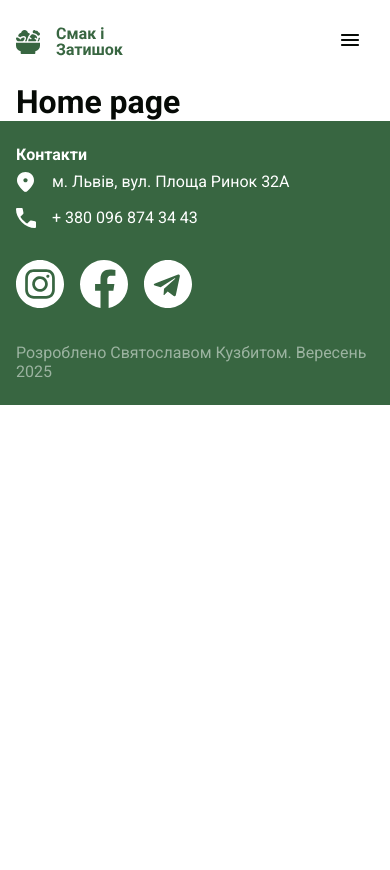
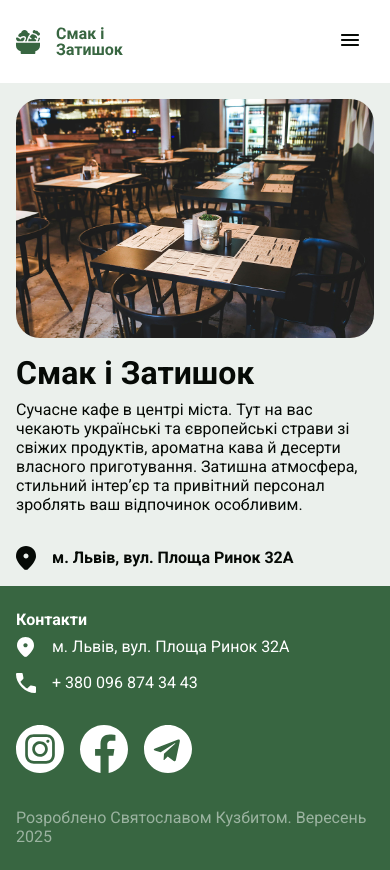
Before and after one commit to SviatKuzbyt/TasteComfortCafe, a Vue app: page / in a window 390 px wide. Before the commit the page ends 844 px from the top, so only its background shows below. Built offline with nearby package versions, Linux system fonts and the light colour scheme.

Commit message:
added about block

```diff
--- a/index.html
+++ b/index.html
@@ -7,7 +7,7 @@
     <link rel="preconnect" href="https://fonts.gstatic.com" crossorigin>
     <link href="https://fonts.googleapis.com/css2?family=Roboto:ital,wght@0,100..900;1,100..900&display=swap" rel="stylesheet">
     <meta name="viewport" content="width=device-width, initial-scale=1.0">
-    <title>Vite App</title>
+    <title>Смак і затишок</title>
   </head>
   <body>
     <div id="app"></div>
--- a/src/App.vue
+++ b/src/App.vue
@@ -4,24 +4,15 @@ import CafeFooter from './components/CafeFooter.vue';
 </script>
 
 <template>
-  <div class="main">
     <cafe-top-bar></cafe-top-bar>
     <router-view></router-view>
     <cafe-footer></cafe-footer>
-  </div>
 </template>
 
 <style>
   body {
     margin: 0;
     padding: 0;
-  }
-  .main{
-    margin: 0;
-    padding-top: 0;
-    padding-bottom: 0;
-    padding-left: 10rem;
-    padding-right: 10rem;
   }
 
   p {
@@ -59,11 +50,6 @@ import CafeFooter from './components/CafeFooter.vue';
   }
 
   @media (max-width: 1024px) {
-    .main {
-      padding-left: 1rem;
-      padding-right: 1rem;
-    }
-
     h1 {
       font-size: 2rem;
     }
--- /dev/null
+++ b/src/components/AboutCafe.vue
@@ -0,0 +1,67 @@
+<script setup>
+    import locationIcon from '@/assets/icons/location_black_ic.svg'
+</script>
+
+<template>
+    <div class="about-block">
+        <div class="about-text-block">
+            <h1>Смак і Затишок</h1>
+            <p class="about-text">Сучасне кафе в центрі міста. Тут на вас чекають українські та європейські страви зі свіжих продуктів, ароматна кава й десерти власного приготування. Затишна атмосфера, стильний інтер’єр та привітний персонал зроблять ваш відпочинок особливим.</p>
+            <text-icon
+                :icon="locationIcon"
+                :text="'м. Львів, вул. Площа Ринок 32А'"
+                class="about-address"
+            ></text-icon>
+        </div>
+        <img src="/public/images/about.jpg" class="about-image"/>
+    </div>
+</template>
+
+<style>
+    .about-block{
+        background-color: #EBF0EC;
+        padding: 1.5rem 10rem;
+        display: flex;
+        flex-direction: row;
+        gap: 8rem;
+    }
+
+    .about-text-block {
+        display: flex;
+        flex-direction: column;
+    }
+
+    .about-text {
+        margin-top: 0.5rem;
+        margin-bottom: 2rem;
+    }
+
+    .about-address {
+        color: #060A06;
+        font-weight: 700;
+    }
+
+    .about-image {
+        width: 40%;
+        border-radius: 1.5rem;
+        height: fit-content;
+    }
+
+
+    @media(max-width: 1024px){
+        .about-block{
+            padding: 1rem;
+            flex-direction: column;
+            gap: 1rem;
+        }
+        .about-text-block {
+            display: flex;
+            flex-direction: column;
+            order: 2;
+        }
+        .about-image {
+            width: 100%;
+            order: 1;
+        }
+    }
+</style>
--- a/src/components/CafeFooter.vue
+++ b/src/components/CafeFooter.vue
@@ -48,15 +48,12 @@
 
 <style>
     .footer-back{
-        position: absolute;
         background-color: #386641;
-        right: 0;
-        left: 0;
-        z-index: -1;
         padding: 2rem 10rem;
         display: flex;
         flex-direction: column;
     }
+
     .white-text {
         color: white;
     }
--- a/src/components/topbar/CafeTopBar.vue
+++ b/src/components/topbar/CafeTopBar.vue
@@ -6,7 +6,7 @@
     import MealService from '@/services/MealService';
     import { ref, Transition, } from 'vue';
     import { defineMobile } from '@/composables/defineMobile';
-import router from '@/router';
+    import router from '@/router';
 
     const mealService = MealService
 
@@ -54,13 +54,15 @@ import router from '@/router';
 
 <style>
     .cafe-top-bar{
+        position: sticky;
         display: flex;
         flex-direction: row;
         justify-content: space-between;
-        padding-top: 1.5rem;
-        padding-bottom: 1.5rem;
+        padding: 1.5rem 10rem;
         align-items: center;
         margin: 0;
+        top: 0;
+        background-color: white;
     }
 
     .logo {
@@ -73,8 +75,7 @@ import router from '@/router';
 
     @media(max-width: 1024px){
         .cafe-top-bar {
-            padding-top: 1rem;
-            padding-bottom: 1rem;
+            padding: 1rem;
         }
     }
 
--- a/src/components/ui/TextIcon.vue
+++ b/src/components/ui/TextIcon.vue
@@ -17,6 +17,7 @@ defineProps({icon: Image, text: String})
         display: flex;
         flex-direction: row;
         gap: 1rem;
+        align-items: center;
     }
 
     .icon-text-text {
--- a/src/pages/HomePage.vue
+++ b/src/pages/HomePage.vue
@@ -1,14 +1,10 @@
 <script setup>
-import { onMounted } from 'vue';
-
-    onMounted(() => {
-        console.log("CREATE");
-
-    })
+    import AboutCafe from '@/components/AboutCafe.vue';
 </script>
 
 <template>
-    <h1>Home page</h1>
+    <about-cafe></about-cafe>
+
 </template>
 
 <style>
```
Also changed, not shown: public/images/about.jpg (added), src/assets/icons/location_black_ic.svg (added).
